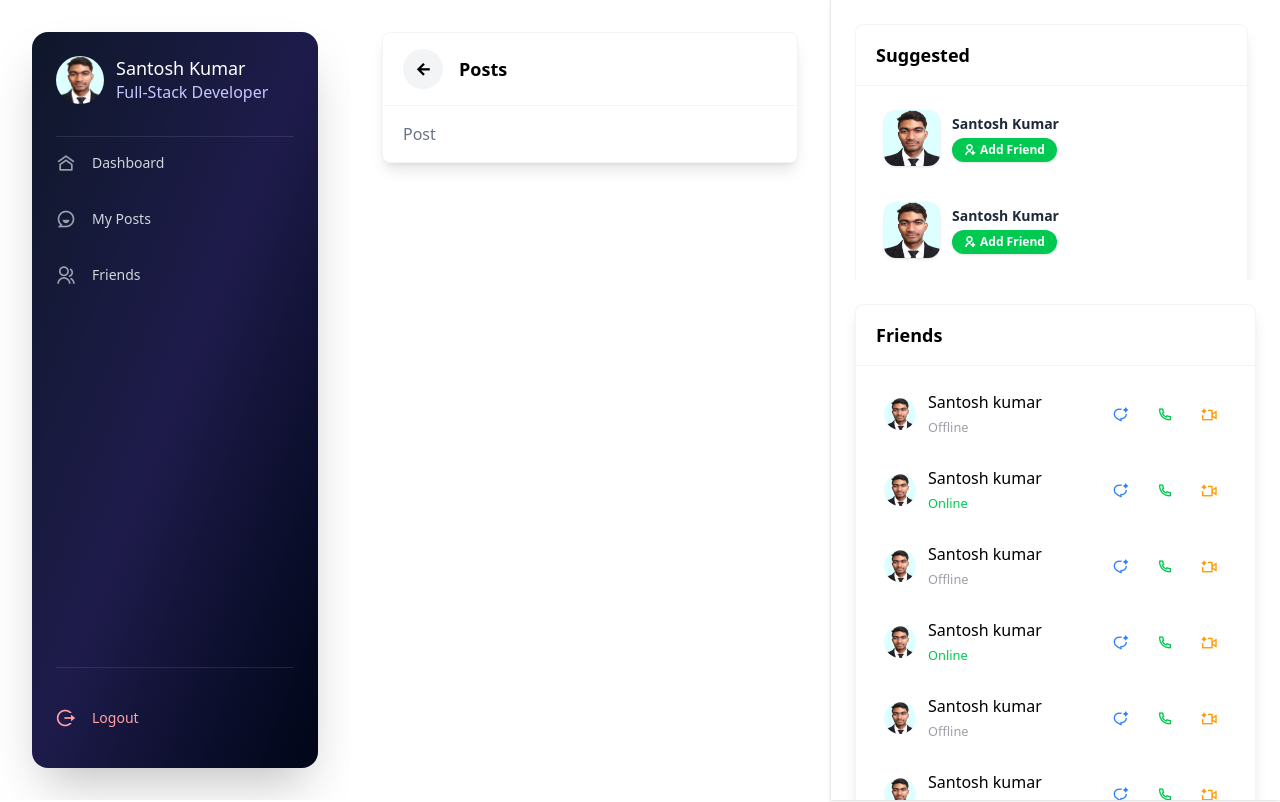
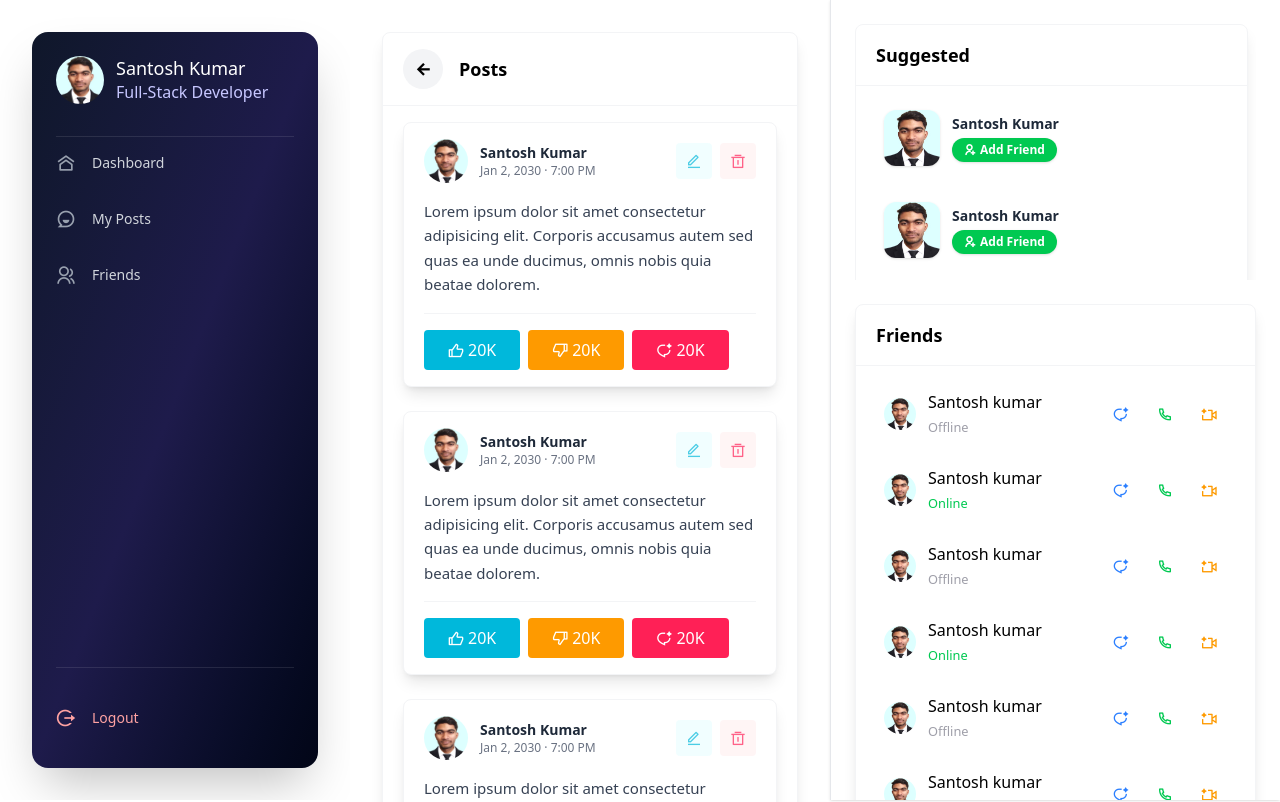
Before and after one commit to santosH7321/Besties, a React app in the folder frontend/: page /app/posts in a window 1280 px wide. Shown: the top 802 px of the page. Built offline with nearby package versions, Linux system fonts and the light colour scheme; the HTML template or start-up script is replaced by a standard one.

Commit message:
post components

```diff
--- a/frontend/src/components/app/Post.tsx
+++ b/frontend/src/components/app/Post.tsx
@@ -1,6 +1,81 @@
+import Button from "../shared/Button"
+import Card from "../shared/Card"
+import Divider from "../shared/Divider"
+import IconButton from "../shared/IconButton"
+
 const Post = () => {
   return (
-    <div>Post</div>
+    <div className="space-y-6">
+      {
+        Array(20).fill(0).map((item, index)=>(
+          <Card key={index}>
+            <div className="space-y-4">
+              <div className="flex items-center justify-between">
+                <div className="flex items-center gap-3">
+
+                  <img
+                    src="/images/myimage.jpeg"
+                    className="w-11 h-11 rounded-full object-cover"
+                  />
+
+                  <div>
+                    <h1 className="font-semibold text-gray-800 text-sm">
+                      Santosh Kumar
+                    </h1>
+
+                    <p className="text-xs text-gray-500">
+                      Jan 2, 2030 · 7:00 PM
+                    </p>
+                  </div>
+
+                </div>
+
+                <div className="flex gap-2 opacity-70 hover:opacity-100 transition">
+                  <IconButton type="info" icon="edit-line" />
+                  <IconButton type="danger" icon="delete-bin-4-line" />
+                </div>
+              </div>
+
+              <p className="
+                text-gray-700
+                leading-relaxed
+                text-[15px]
+              ">
+                Lorem ipsum dolor sit amet consectetur adipisicing elit. Corporis accusamus autem sed quas ea unde ducimus, omnis nobis quia beatae dolorem.
+              </p>
+
+              <Divider />
+
+              <div className="flex gap-2">
+
+                <Button
+                  icon="thumb-up-line"
+                  type="info"
+                >
+                  20K
+                </Button>
+
+                <Button
+                  icon="thumb-down-line"
+                  type="warning"
+                >
+                  20K
+                </Button>
+
+                <Button
+                  icon="chat-ai-line"
+                  type="danger"
+                >
+                  20K
+                </Button>
+
+              </div>
+
+            </div>
+          </Card>
+        ))
+      }
+    </div>
   )
 }
 
--- /dev/null
+++ b/frontend/src/components/shared/Divider.tsx
@@ -0,0 +1,7 @@
+const Divider = () => {
+  return (
+    <div className='border-b w-full border-gray-100 my-4' />
+  )
+}
+
+export default Divider
```
